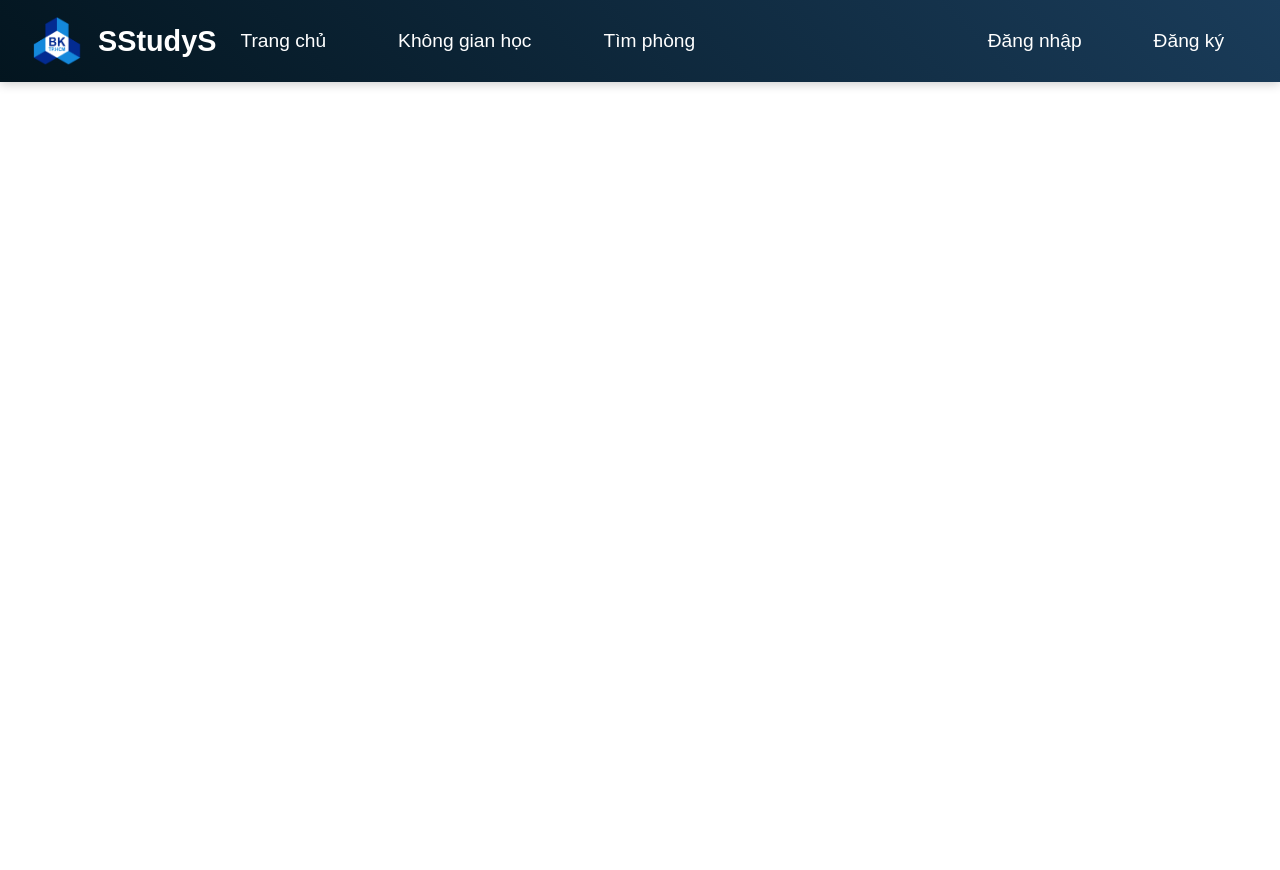
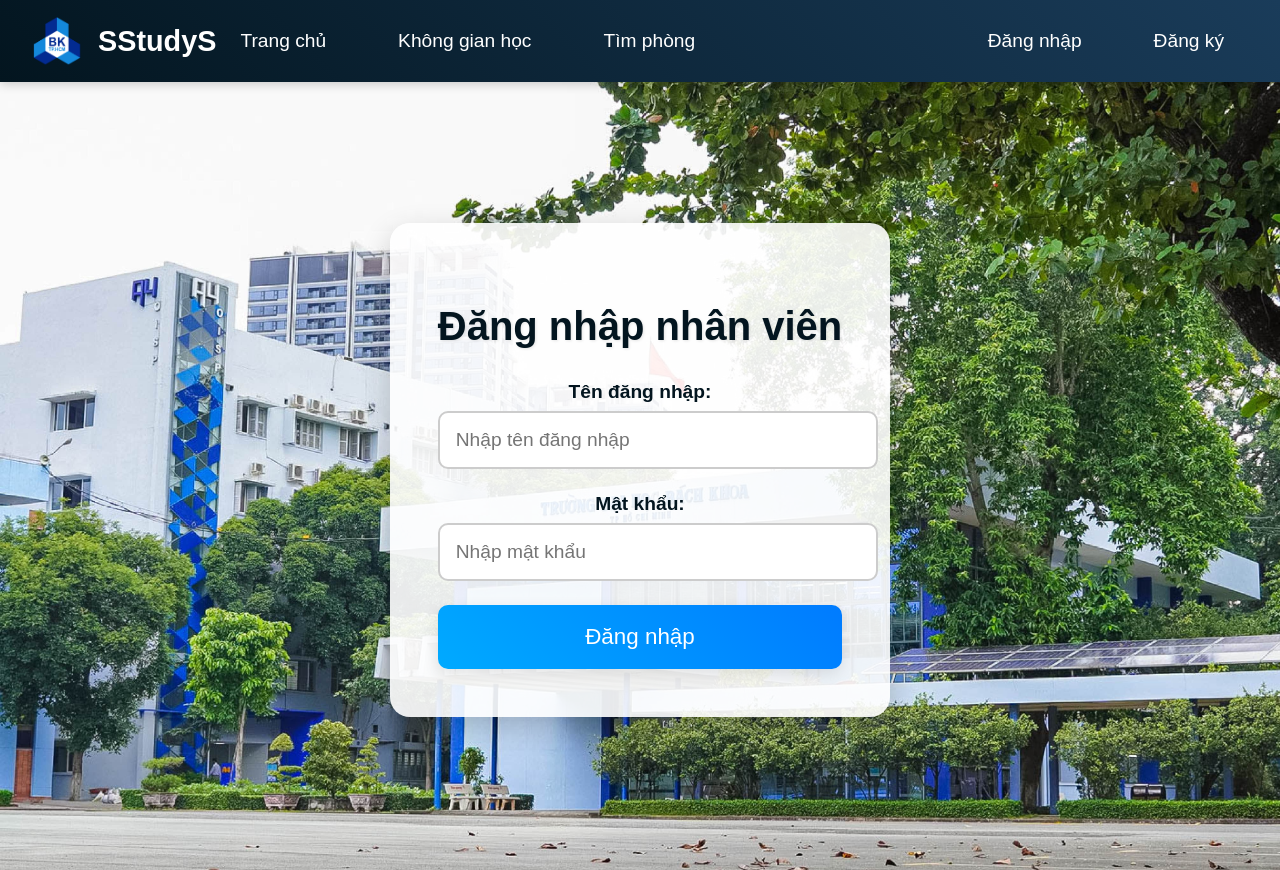
Before and after one commit to ColdBear14/CNPM_242, a React (Vite) app in the folder FrontEnd/: page /adminlogin in a window 1280 px wide. Built offline with nearby package versions, Linux system fonts and the light colour scheme.

Commit message:
update page for Admin

```diff
--- a/FrontEnd/src/App.jsx
+++ b/FrontEnd/src/App.jsx
@@ -8,9 +8,11 @@ import Login from './pages/Login';
 import Register from './pages/Register';
 import MainPage from './pages/MainPage';
 import SpaceSelection from './pages/SpaceSelection';
+import AdminSelection from './pages/AdminSelection';
 import SearchSpace from './pages/SearchSpace';
 import BookingConfirmation from './pages/BookingConfirmation';
 import './assets/App.css';
+import AdminLogin from './pages/AdminLogin';
 
 const App = () => {
   const [isAuthenticated, setIsAuthenticated] = useState(() => {
@@ -32,6 +34,7 @@ const App = () => {
           <Routes>
             <Route path="/" element={<Home />} />
             <Route path="/user-selection" element={<UserSelection />} />
+            <Route path="/adminlogin" element={<AdminLogin setIsAuthenticated={setIsAuthenticated} />} />
             <Route path="/login" element={<Login setIsAuthenticated={setIsAuthenticated} />} />
             <Route path="/register" element={<Register setIsAuthenticated={setIsAuthenticated} />} />
             <Route
@@ -47,6 +50,14 @@ const App = () => {
               element={
                 <ProtectedRoute isAuthenticated={isAuthenticated}>
                   <SpaceSelection />
+                </ProtectedRoute>
+              }
+            />
+                        <Route
+              path="/adminselection"
+              element={
+                <ProtectedRoute isAuthenticated={isAuthenticated}>
+                  <AdminSelection />
                 </ProtectedRoute>
               }
             />
--- /dev/null
+++ b/FrontEnd/src/pages/AdminLogin.jsx
@@ -0,0 +1,93 @@
+import React, { useState } from 'react';
+import { useNavigate } from 'react-router-dom';
+
+import axios from 'axios';
+
+const AdminLogin = ({ setIsAuthenticated }) => {
+  const [username, setUsername] = useState('');
+  const [password, setPassword] = useState('');
+  const [rememberMe, setRememberMe] = useState(false);
+  const navigate = useNavigate();
+
+  const handleLogin = () => {
+    if (!username || !password) {
+      alert('Vui lòng nhập đầy đủ thông tin!');
+      return;
+    }
+    const request = {
+      username: username,
+      password: password
+    }
+    axios.post(`http://127.0.0.1:8000/api/auth/login`, request,
+      {
+        withCredentials: true,
+        headers: {
+          'Content-Type': 'application/json'
+        }
+      }
+    )
+    .then(response => {
+      console.log(`Login successful with response: ${response}`);
+      setIsAuthenticated(true);
+      const { data } = response;
+      alert(data.message);
+      navigate('/adminselection');
+    })
+    .catch(error => {
+      if (error.response) {
+        const { data } = error.response;
+        alert(data.message || 'Đăng nhập thất bại');
+      } else {
+        alert('Lỗi kết nối đến server');
+      }
+    });
+    // if (username === 'admin' && password === 'password') {
+    //   setIsAuthenticated(true);
+    //   // localStorage.setItem('isAuthenticated', JSON.stringify(true)); // Không cần vì useEffect trong App.jsx đã xử lý
+    //   navigate('/space');
+    // } else {
+    //   alert('Tên đăng nhập hoặc mật khẩu không đúng!');
+    // }
+  };
+
+  return (
+    <div className="background">
+      <div className="login-box">
+        <h2 className="login-title">Đăng nhập nhân viên</h2>
+        <div className="input-group">
+          <label>Tên đăng nhập:</label>
+          <input
+            type="text"
+            className="login-input"
+            value={username}
+            onChange={(e) => setUsername(e.target.value)}
+            placeholder="Nhập tên đăng nhập"
+          />
+        </div>
+        <div className="input-group">
+          <label>Mật khẩu:</label>
+          <input
+            type="password"
+            className="login-input"
+            value={password}
+            onChange={(e) => setPassword(e.target.value)}
+            placeholder="Nhập mật khẩu"
+          />
+        </div>
+        {/* <div className="remember-me">
+          <input
+            type="checkbox"
+            checked={rememberMe}
+            onChange={() => setRememberMe(!rememberMe)}
+          />
+          <label>Ghi nhớ đăng nhập</label>
+        </div> */}
+        <button className="login-button" onClick={handleLogin}>
+          Đăng nhập
+        </button>
+      </div>
+    </div>
+  );
+};
+
+export default AdminLogin;
--- /dev/null
+++ b/FrontEnd/src/pages/AdminSelection.jsx
@@ -0,0 +1,25 @@
+import React from 'react';
+import { useNavigate } from 'react-router-dom';
+import SpaceCard from '../components/SpaceCard';
+
+const AdminSelection = () => {
+  const navigate = useNavigate();
+
+  return (
+    <div className="background">
+      <span className="help-box">Lịch sử</span>
+      <div className="space-selection-container">
+        <h2 className="space-title">Chọn không gian học tập</h2>
+        <div className="space-options">
+          <SpaceCard icon="👤" label="Phòng cá nhân" onClick={() => navigate('/search')} />
+          <SpaceCard icon="👥" label="Phòng nhóm" onClick={() => navigate('/search')} />
+          <SpaceCard icon="📄" label="Phòng họp" onClick={() => navigate('/search')} />
+          <SpaceCard icon="📄" label="Báo cáo" onClick={() => navigate('/search')} />
+          <SpaceCard icon="📄" label="Lịch sử" onClick={() => navigate('/search')} />
+        </div>
+      </div>
+    </div>
+  );
+};
+
+export default AdminSelection;
--- a/FrontEnd/src/pages/UserSelection.jsx
+++ b/FrontEnd/src/pages/UserSelection.jsx
@@ -9,7 +9,7 @@ const UserSelection = () => {
       <div className="user-selection-container">
         <h2 className="selection-title">Smart Study Space</h2>
         <p className="selection-subtitle">Hệ thống không gian học tập thông minh</p>
-        <button className="selection-button" onClick={() => navigate('/login')}>
+        <button className="selection-button" onClick={() => navigate('/adminlogin')}>
           Nhân viên
         </button>
         <button className="selection-button" onClick={() => navigate('/login')}>
```
